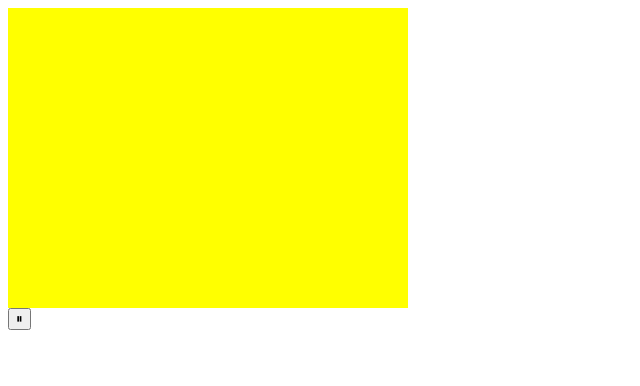
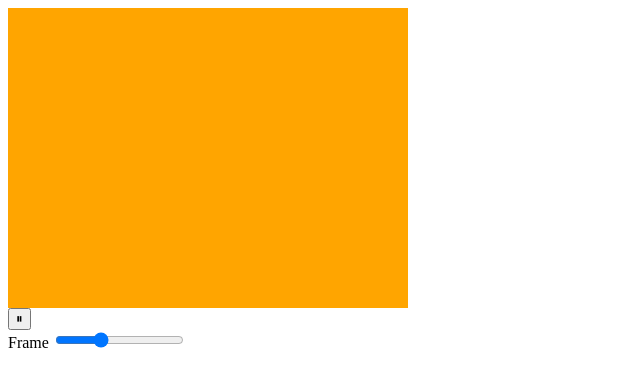
Before and after one commit to VulcanWM/css-animation, a plain HTML site: page index.html in a window 1280 px wide. Shown: the whole page, without its empty margins (0-640 px from the left). Drawn offline with Linux system fonts and the light colour scheme.

Commit message:
added a slider that changes per frame

```diff
--- a/index.html
+++ b/index.html
@@ -19,8 +19,13 @@
     <div id="frame3" class="frame" style="display: none;">
 
     </div>
+    <div id="frame4" class="frame" style="display: none;">
+
+    </div>
   </div>
-  <button onclick="play_function()" id="play">⏸︎</button>
+  <button onclick="play_function()" id="play">⏸︎</button><br/>
+  <label for="frameslider">Frame</label>
+  <input id="frameslider" type="range" min="1" value="1">
   <script src="script.js"></script>
 </body>
 
--- a/script.js
+++ b/script.js
@@ -2,16 +2,20 @@ var frame = 0;
 var seconds = 1;
 var loop = true;
 var play = true;
+const numberOfFrames = 4;
+document.getElementById("frameslider").max = numberOfFrames;
 
 function changeFrame() {
     if (play == true){
         frame += 1;
-        let nextFrame = document.getElementById(`frame${frame + 1}`)
-        if (nextFrame != null){
+        if (frame < numberOfFrames){
+            let nextFrame = document.getElementById(`frame${frame + 1}`)
             let currentFrame = document.getElementById(`frame${frame}`)
             currentFrame.style.display = "none"
             nextFrame.style.display = "block"
+            document.getElementById("frameslider").value = frame + 1;
         } else {
+            document.getElementById("frameslider").value = 1;
             if (loop == true){
                 let currentFrame = document.getElementById(`frame${frame}`)
                 currentFrame.style.display = "none"
--- a/style.css
+++ b/style.css
@@ -14,3 +14,7 @@
 #frame3 {
     background-color: yellow;
 }
+
+#frame4 {
+    background-color: green;
+}
```
